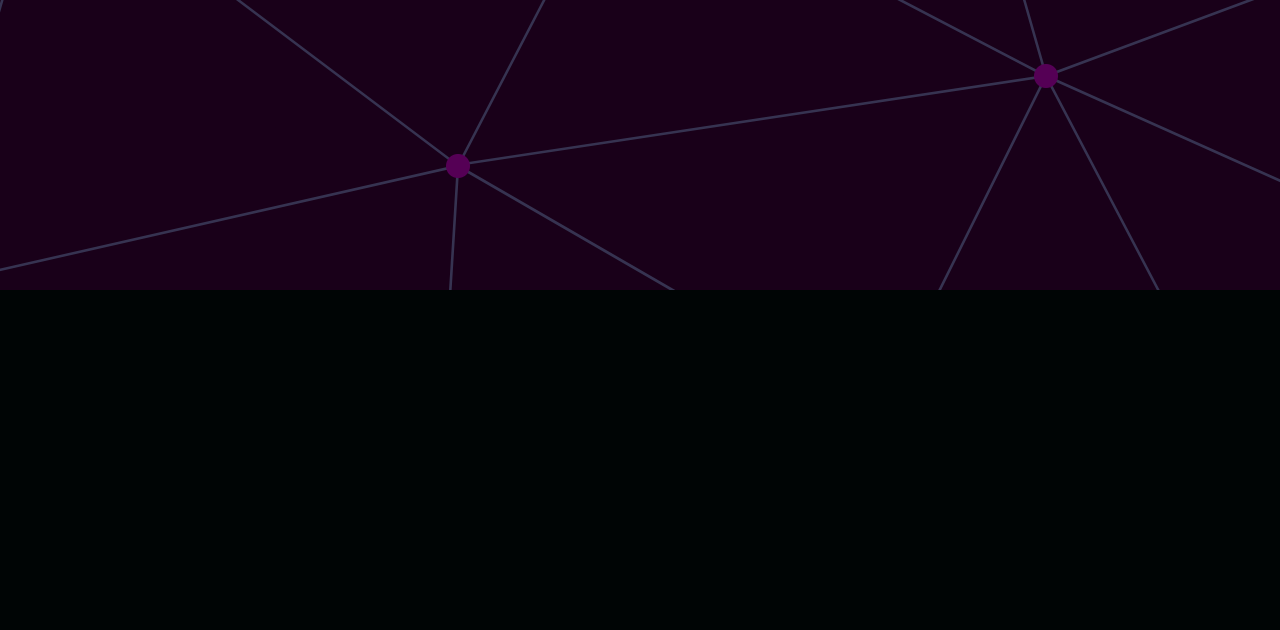
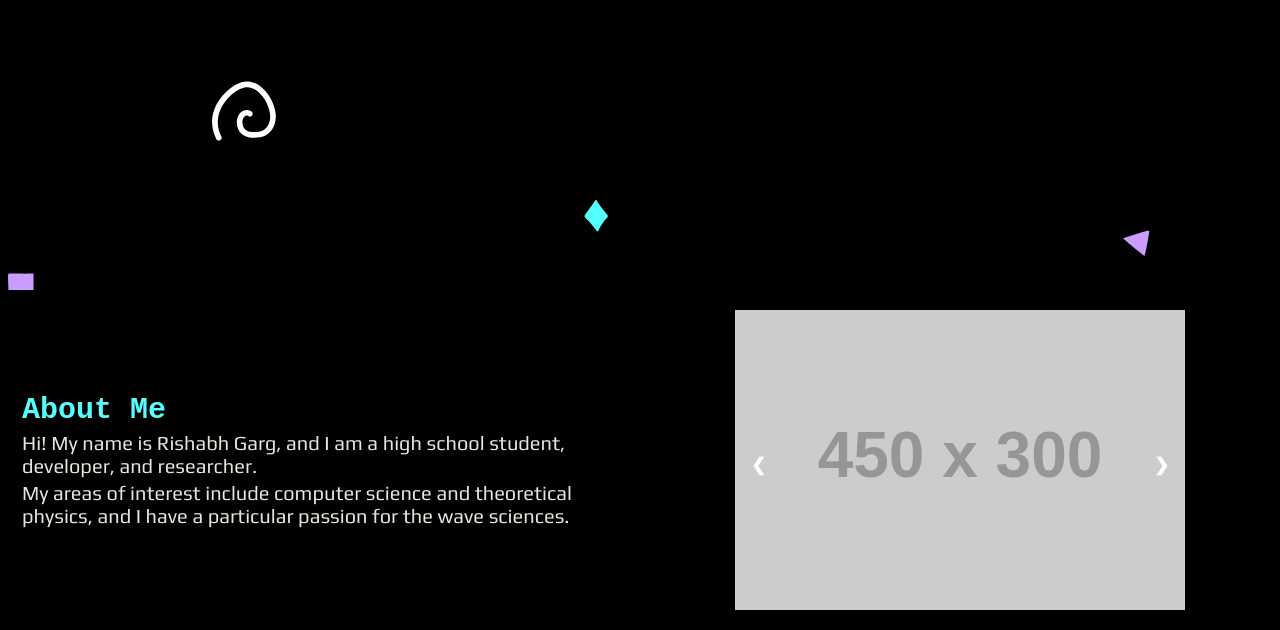
Before and after one commit to CrazeXD/crazexd.github.io, a plain HTML site: page index.html in a window 1280 px wide. Shown: the part 510-1140 px from the top of the page. Before the commit the page ends 800 px from the top, so only its background shows below. Drawn offline with Linux system fonts and the light colour scheme; placeholder pictures from the web are drawn by us; a web font is replaced by a local one.

Commit message:
Build out more content and style

```diff
--- a/index.html
+++ b/index.html
@@ -12,7 +12,7 @@
         <nav>
             <ul>
                 <li class="nav-item"><a href="index.html">Home</a></li>
-                <li class="nav-item"><a href="about.html">About</a></li>
+                <li class="nav-item"><a href="projects.html">Projects</a></li>
                 <li class="nav-item"><a href="contact.html">Contact</a></li>
             </ul>
         </nav>
@@ -21,5 +21,25 @@
             <p class="play subtitle"><strong>Student Developer and Researcher</strong></p>
         </div>
     </div>
+    <div>
+        <div class="columns">
+            <div class="column">
+                <h2 class="section-title kode-mono">About Me</h2>
+                <p class="section-content play">Hi! My name is Rishabh Garg, and I am a high school student, developer, and researcher.</p>
+                <p class="section-content play">My areas of interest include computer science and theoretical physics, and I have a particular passion for the wave sciences.</p>
+            </div>
+            <div class="column center-aligned">
+                <div class="carousel">
+                    <div class="carousel-images">
+                        <img src="https://placehold.co/450x300" alt="Placeholder 1">
+                        <img src="https://placehold.co/900x600" alt="Placeholder 2" style="display:none;">
+                        <img src="https://placehold.co/450x300" alt="Placeholder 3" style="display:none;">
+                    </div>
+                    <a class="prev" onclick="changeSlide(-1)">&#10094;</a>
+                    <a class="next" onclick="changeSlide(1)">&#10095;</a>
+                </div>
+            </div>
+        </div>
+    </div>
 </body>
 </html>
--- a/script.js
+++ b/script.js
@@ -0,0 +1,17 @@
+let slideIndex = 0;
+showSlides(slideIndex);
+
+function changeSlide(n) {
+	showSlides(slideIndex += n);
+}
+
+function showSlides(n) {
+	let i;
+	let slides = document.getElementsByClassName("carousel-images")[0].getElementsByTagName("img");
+	if (n >= slides.length) {slideIndex = 0}
+	if (n < 0) {slideIndex = slides.length - 1}
+	for (i = 0; i < slides.length; i++) {
+		slides[i].style.display = "none";
+	}
+	slides[slideIndex].style.display = "block";
+}
--- a/style.css
+++ b/style.css
@@ -14,24 +14,40 @@
 }
 
 body {
-    background-color: #000505;
+    background-color: #000000;
     margin: 0;
     padding: 0;
+    scroll-behavior: smooth;
+}
+
+nav {
+    position: fixed;
+    width: 100%;
+    z-index: 100;
 }
 
 ul {
     list-style-type: none;
     margin: 0;
-    padding: 0;
+    padding: 15px;
     font-family: "Kode Mono", monospace;
     font-size: 20px;
     display: flex;
-    justify-content: center;
+    justify-content: flex-start; /* Align items to the left */
 }
 
 .nav-item {
     margin-right: 10px;
     color: #68BAA3;
+}
+
+@keyframes fadeInBackground {
+    from {
+        background-color: transparent;
+    }
+    to {
+        background-color: rgba(66, 66, 66, 0.25);
+    }
 }
 
 .nav-item a {
@@ -41,15 +57,17 @@ ul {
     margin: 0px;
     z-index: 100;
     position: relative;
+    transition: background-color 0.5s ease;
 }
 
 .nav-item a:hover {
     color: #ffffff;
-    background-color: rgba(66, 66, 66, 0.25);
+    animation: fadeInBackground 0.5s forwards; /* Apply the animation on hover */
 }
 
 .title {
     font-size: 80px;
+    background-color: black;
     color: #e2e7dc;
     text-align: center;
     padding-bottom: 0;
@@ -57,6 +75,7 @@ ul {
 }
 
 .subtitle {
+    background-color: black;
     font-size: 40px;
     color: #a59cd9;
     text-align: center;
@@ -65,8 +84,8 @@ ul {
 }
 
 .hero {
-    background-image: url('/endless-constellation.png');
-    background-position: center;
+    background-image: url('/confetti-doodles.png');
+    background-position: fixed;
     height: 100vh;
     display: flex;
     flex-direction: column;
@@ -90,3 +109,68 @@ ul {
     top: 50%;
     transform: translateY(-50%);
 }
+
+.columns {
+    display: flex;
+    flex-direction: row;
+    justify-content: center;
+    align-items: center;
+}
+.column {
+    display: flex;
+    flex-direction: column;
+    flex: 1;
+    margin: 10px;
+    padding: 10px;
+    color: #e2e7dc;
+    font-size: 20px;
+}
+
+.center-aligned {
+    align-items: center; /* This will center the content horizontally within the .center-aligned column */
+}
+
+.carousel {
+    position: relative;
+    max-width: 450px;
+    margin: auto;
+}
+
+.carousel-images img {
+    width: 100%;
+    display: block;
+}
+
+.prev, .next {
+    cursor: pointer;
+    position: absolute;
+    top: 50%;
+    width: auto;
+    margin-top: -22px;
+    padding: 16px;
+    color: white;
+    font-weight: bold;
+    font-size: 18px;
+    transition: 0.6s ease;
+    border-radius: 0 3px 3px 0;
+    user-select: none;
+}
+
+.next {
+    right: 0;
+    border-radius: 3px 0 0 3px;
+}
+
+.prev:hover, .next:hover {
+    background-color: rgba(0,0,0,0.8);
+}
+
+h2 {
+    margin: 0;
+    padding: 2px;
+    color: #55ffff;
+}
+p {
+    margin: 0;
+    padding: 2px;
+}
```
Also changed, not shown: projects.html (added, +13 -0 lines), confetti-doodles.png (added).
